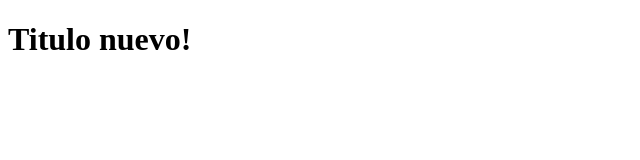
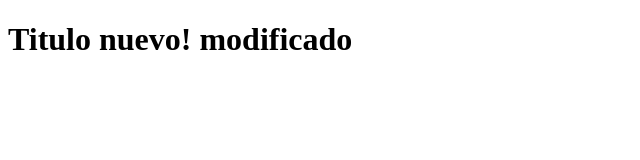
Before and after one commit to Joel-2730/hello-world-git, a plain HTML site: page index.html in a window 1280 px wide. Shown: the whole page, without its empty margins (0-640 px from the left). Drawn offline with Linux system fonts and the light colour scheme.

Commit message:
se modifico index nuevamente

```diff
--- a/index.html
+++ b/index.html
@@ -7,6 +7,6 @@
     <title>Demo git</title>
 </head>
 <body>
-   <h1>Titulo nuevo!</h1>
+   <h1>Titulo nuevo! modificado </h1>
 </body>
 </html>
```
